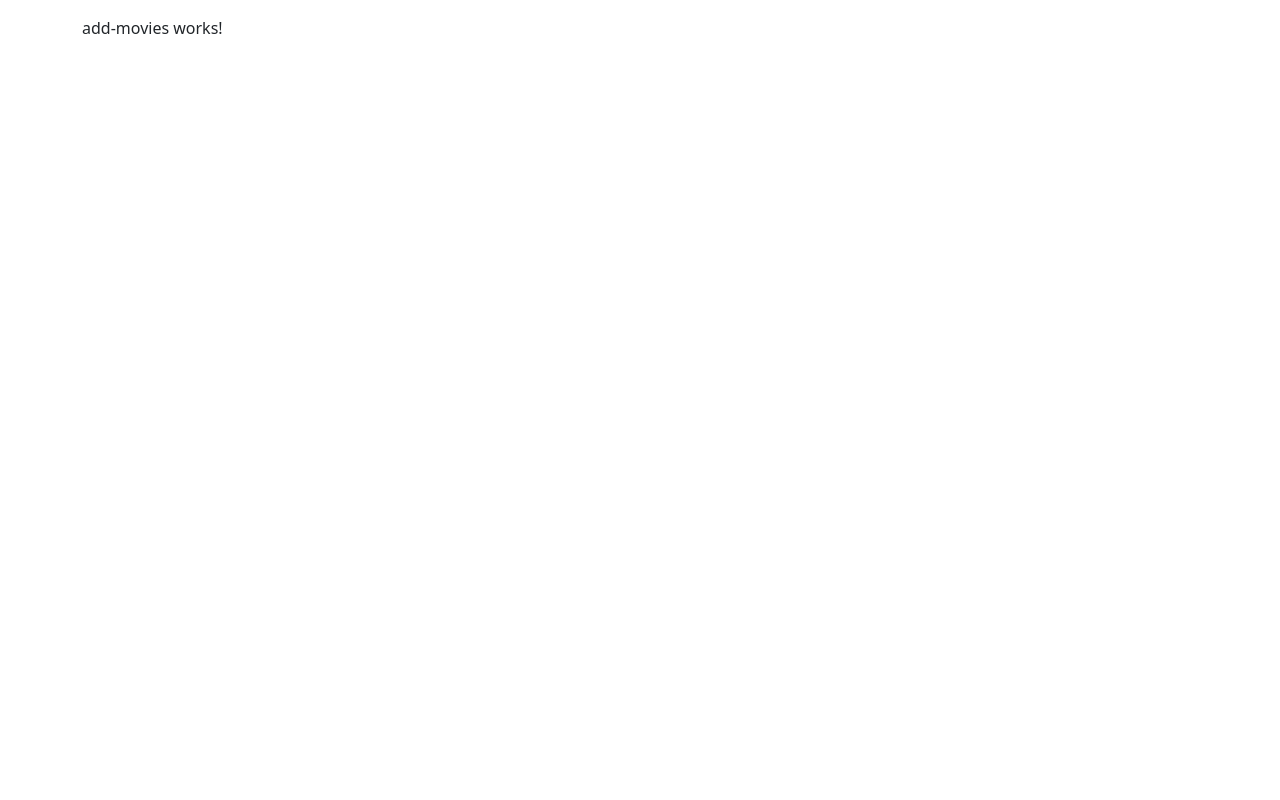
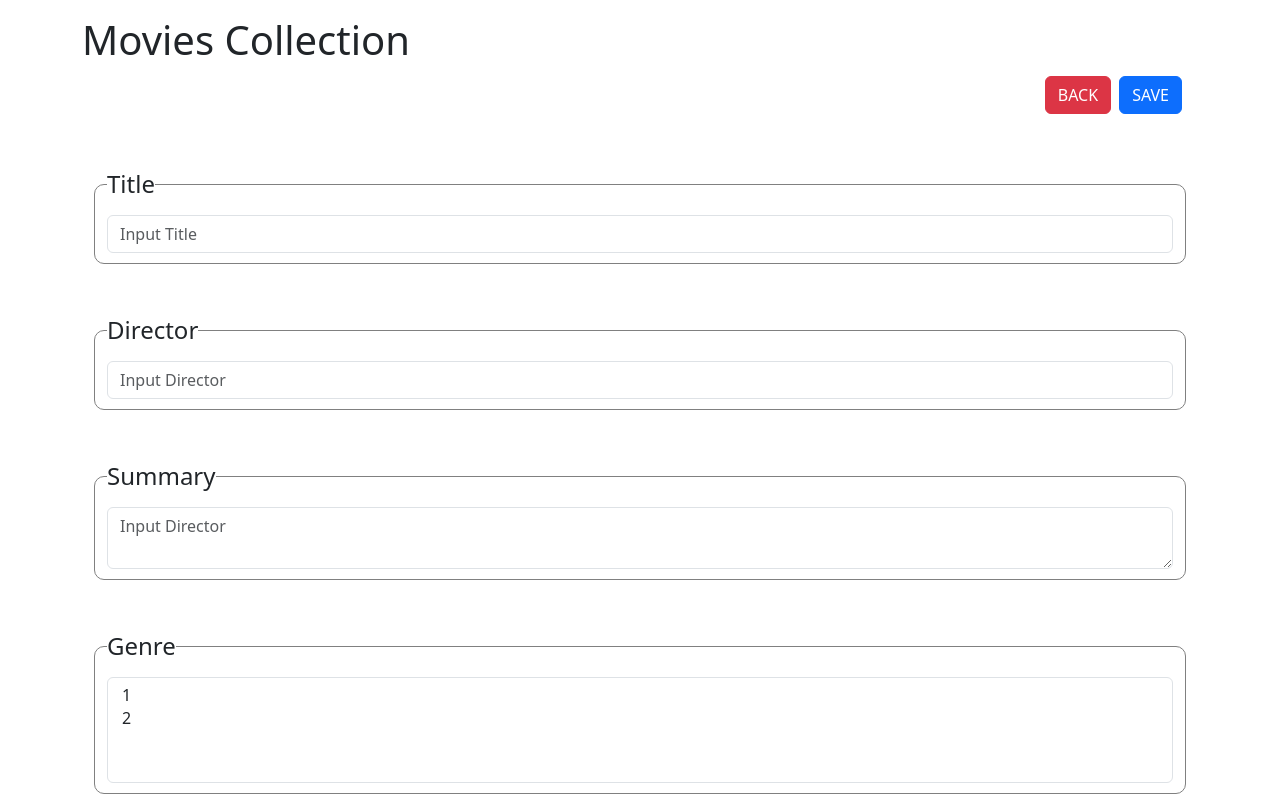
Before and after one commit to alexistdev/simple_crud, an Angular app in the folder FE/movie-project/: page /movies/add in a window 1280 px wide. Built offline with nearby package versions, Linux system fonts and the light colour scheme.

Commit message:
feat(fe-movies): create form add movies

```diff
--- a/FE/movie-project/src/app/components/add-movies/add-movies.component.css
+++ b/FE/movie-project/src/app/components/add-movies/add-movies.component.css
@@ -0,0 +1,12 @@
+fieldset {
+  border: solid 1px gray;
+  border-radius: 10px;
+  padding-top: 5px;
+  padding-right: 12px;
+  padding-bottom: 10px;
+  padding-left: 12px;
+}
+legend {
+  float: none;
+  width: inherit;
+}
--- a/FE/movie-project/src/app/components/add-movies/add-movies.component.html
+++ b/FE/movie-project/src/app/components/add-movies/add-movies.component.html
@@ -1 +1,65 @@
-<p>add-movies works!</p>
+<h1>Movies Collection</h1>
+<div class="container">
+  <div class="row">
+    <div class="col-lg-12">
+        <div class="row">
+
+          <div class="col-lg-12 text-end">
+            <a routerLink="/movies"><button class="btn btn-danger m-1">BACK</button></a>
+            <button class="btn btn-primary m-1">SAVE</button>
+          </div>
+        </div>
+        <form>
+          <div class="row mt-5">
+            <div class="col-lg-12">
+              <fieldset>
+                <legend>Title</legend>
+                <input
+                  type="text"
+                  class="form-control"
+                  placeholder="Input Title"
+                />
+              </fieldset>
+            </div>
+          </div>
+          <div class="row mt-5">
+            <div class="col-lg-12">
+              <fieldset>
+                <legend>Director</legend>
+                <input
+                  type="text"
+                  class="form-control"
+                  placeholder="Input Director"
+                />
+              </fieldset>
+
+            </div>
+          </div>
+          <div class="row mt-5">
+            <div class="col-lg-12">
+              <fieldset>
+                <legend>Summary</legend>
+                <textarea
+                  type="text"
+                  class="form-control"
+                  placeholder="Input Director"
+                ></textarea>
+              </fieldset>
+            </div>
+          </div>
+          <div class="row mt-5">
+            <div class="col-lg-12">
+              <fieldset>
+                <legend>Genre</legend>
+                <select name="" class="form-control" multiple >
+                  <option value="1">1</option>
+                  <option value="2">2</option>
+                </select>
+              </fieldset>
+            </div>
+          </div>
+        </form>
+
+    </div>
+  </div>
+</div>
--- a/FE/movie-project/src/app/components/movies-list/movies-list.component.html
+++ b/FE/movie-project/src/app/components/movies-list/movies-list.component.html
@@ -41,9 +41,9 @@
 
   <div class="row mt-5">
     <div class="col-lg-12 col-xl-12 col-sm-12 text-end">
-      <button class="btn btn-primary rounded-circle btn-lg">
+      <a routerLink="/movies/add"><button class="btn btn-primary rounded-circle btn-lg">
         <i class="fa-solid fa-plus"></i>
-      </button>
+      </button></a>
     </div>
   </div>
 </div>
```
